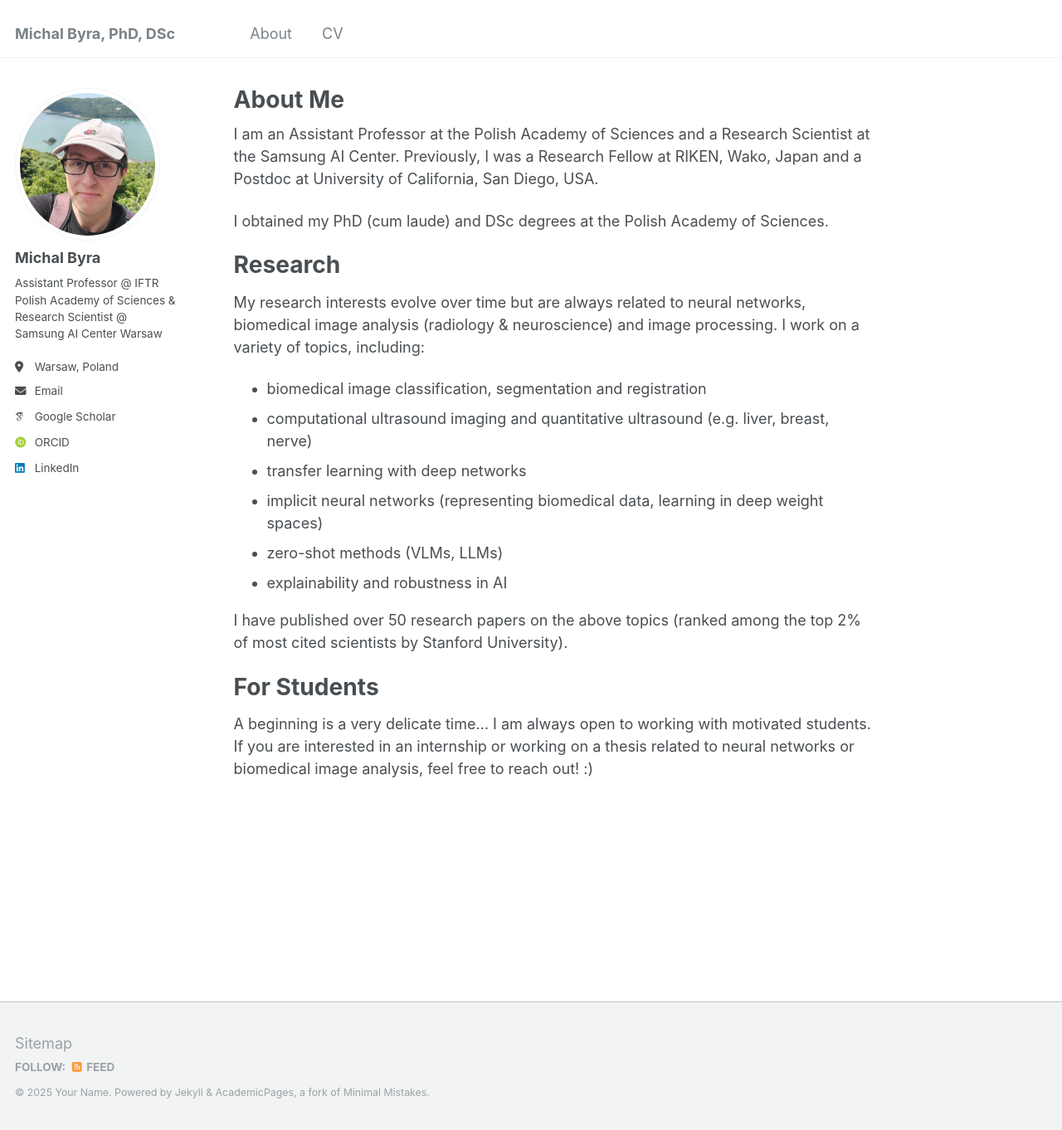
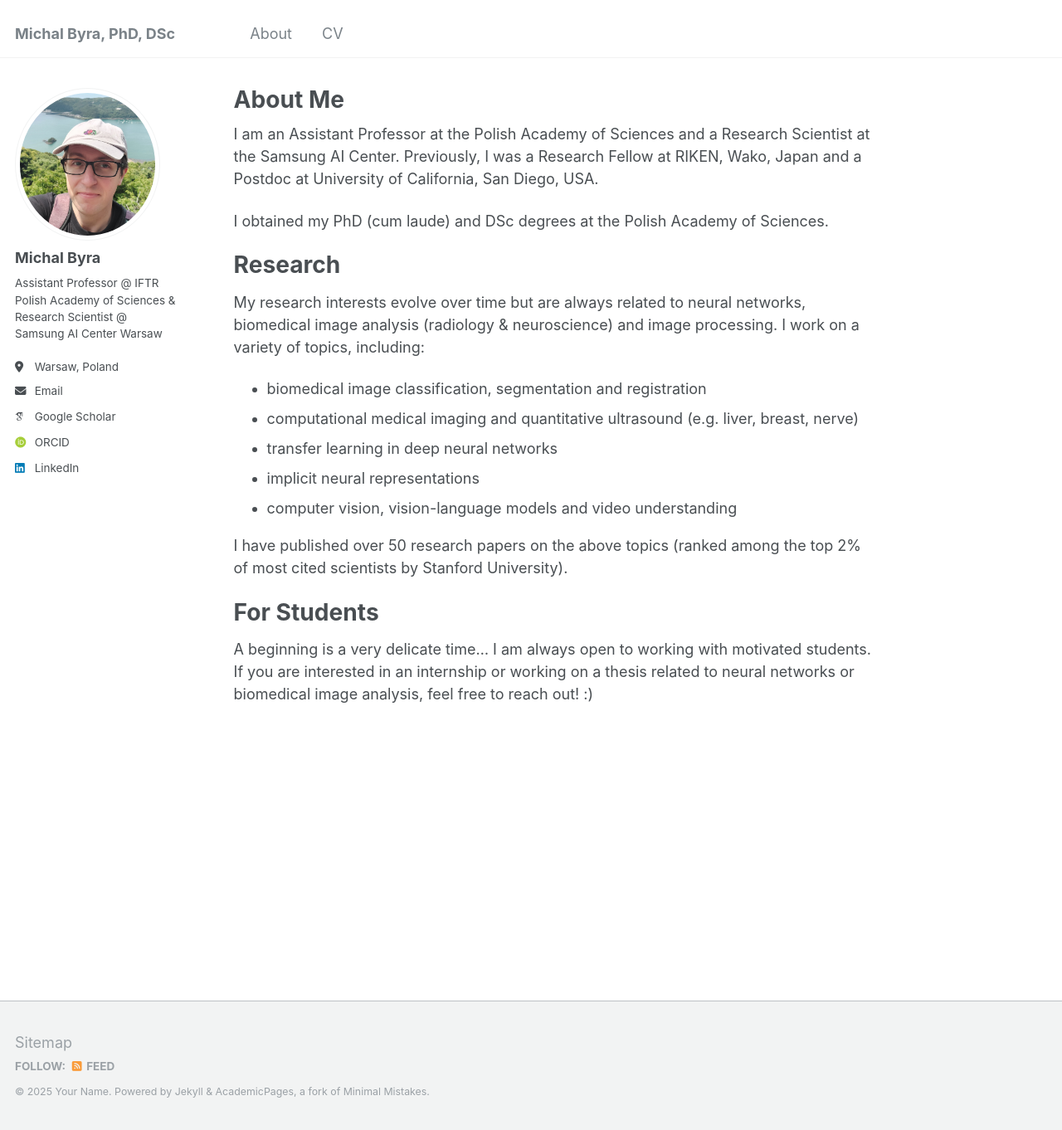
Before and after one commit to mbyr/mbyr.github.io, a Jekyll site: the page built from _pages/about.md, in a window 1280 px wide and 1362 px high. Shown: the whole window at 83% size. Built offline with Jekyll 4.4.1, drawn with Linux system fonts in a browser that asks for light colours; some web fonts are replaced.

Commit message:
Update about.md

```diff
--- a/_pages/about.md
+++ b/_pages/about.md
@@ -16,11 +16,10 @@ I obtained my PhD (cum laude) and DSc degrees at the Polish Academy of Sciences.
 My research interests evolve over time but are always related to neural networks, biomedical image analysis (radiology & neuroscience) and image processing. I work on a variety of topics, including:
 
 * biomedical image classification, segmentation and registration
-* computational ultrasound imaging and quantitative ultrasound (e.g. liver, breast, nerve)
-* transfer learning with deep networks
-* implicit neural networks (representing biomedical data, learning in deep weight spaces)
-* zero-shot methods (VLMs, LLMs)
-* explainability and robustness in AI
+* computational medical imaging and quantitative ultrasound (e.g. liver, breast, nerve)
+* transfer learning in deep neural networks
+* implicit neural representations
+* computer vision, vision-language models and video understanding
 
 I have published over 50 research papers on the above topics (ranked among the top 2% of most cited scientists by Stanford University).
 
```
